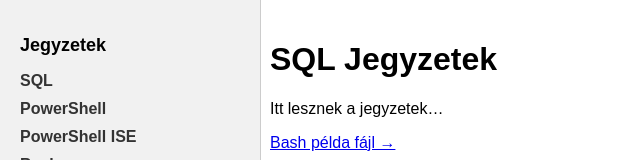
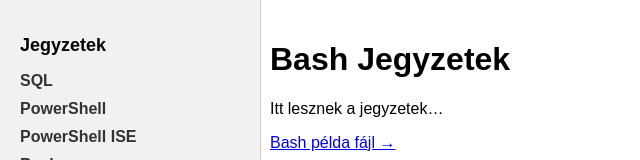
Before and after one commit to Pironex9/suli, a plain HTML site: page bash/index.html in a window 1280 px wide. Shown: the top 160 px of the page, without its empty margins (0-640 px from the left). Drawn offline with Linux system fonts and the light colour scheme.

Commit message:
Change title from 'SQL Jegyzetek' to 'Bash Jegyzetek'

```diff
--- a/bash/index.html
+++ b/bash/index.html
@@ -20,7 +20,7 @@
 </div>
 
 <div class="content">
-  <h1>SQL Jegyzetek</h1>
+  <h1>Bash Jegyzetek</h1>
 
   <p>Itt lesznek a jegyzetek…</p>
   <p><a href="bash.sh">Bash példa fájl →</a></p>
```
